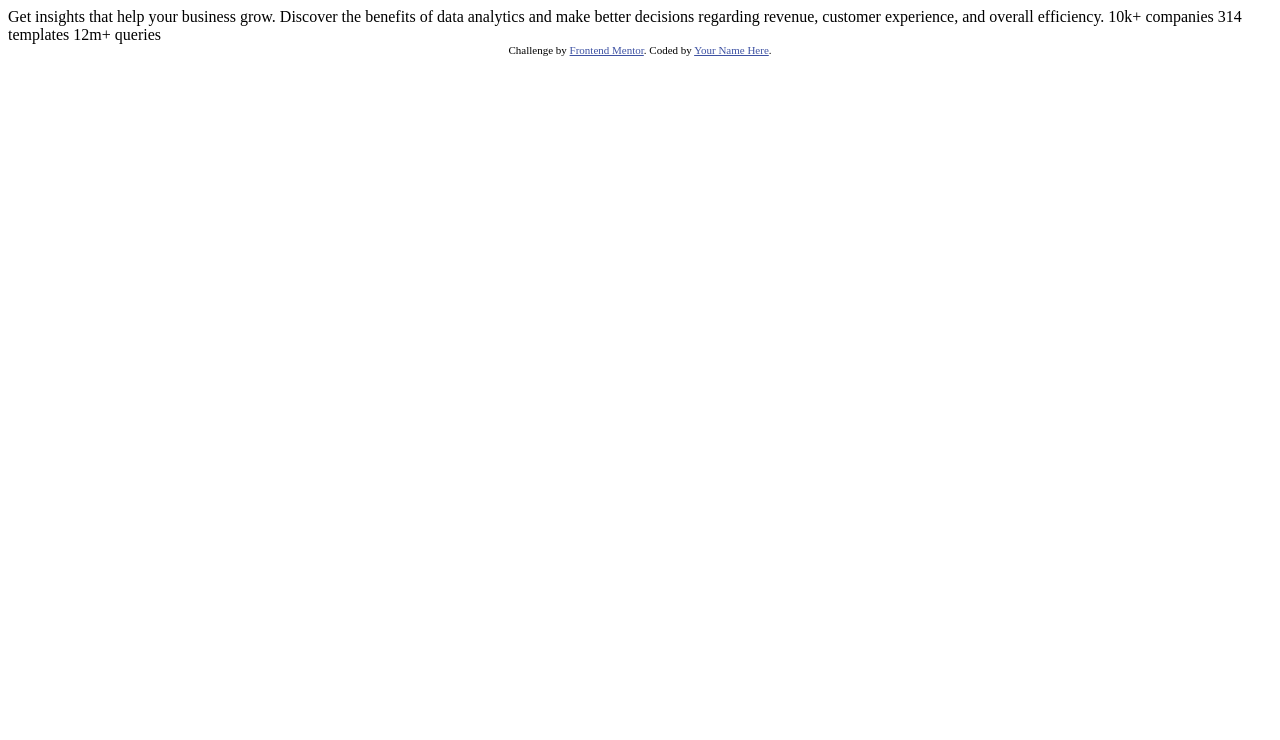
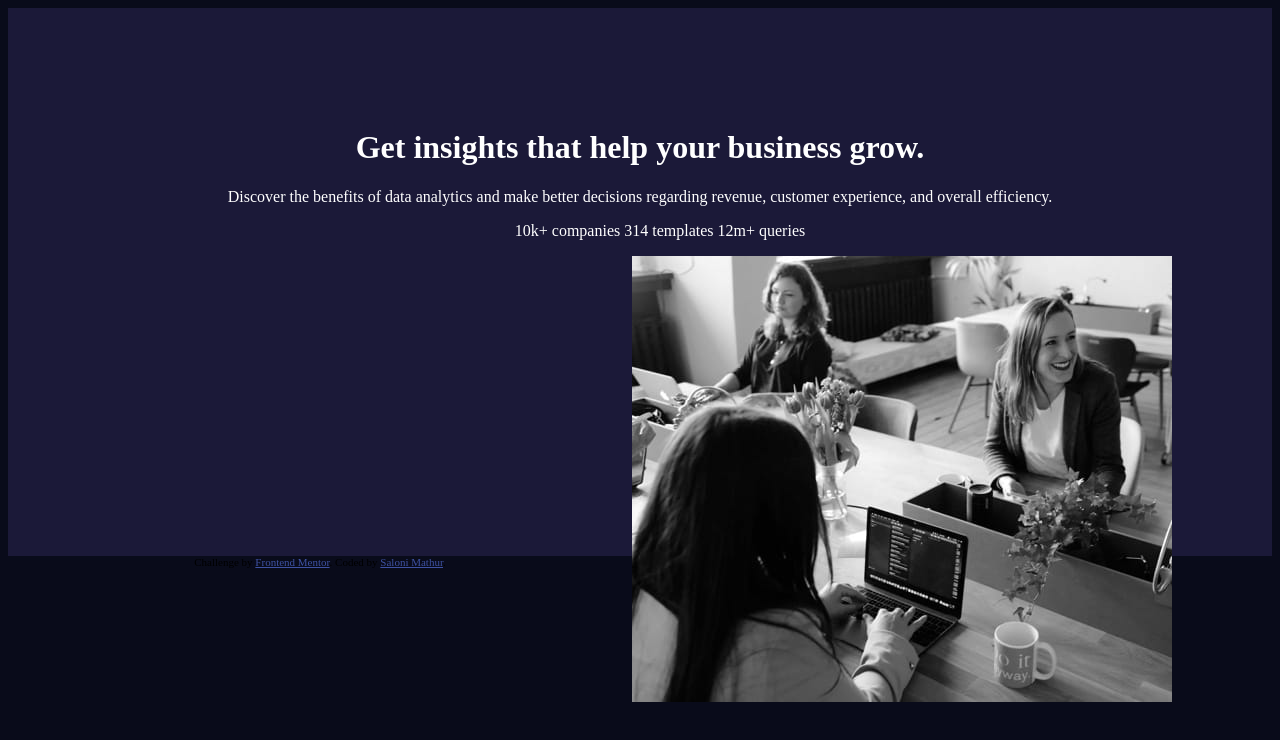
Before and after one commit to saloni23j/stats-preview-card-component-main, a plain HTML site: page stats-preview-card-component-main/index.html in a window 1280 px wide. Drawn offline with Linux system fonts and the light colour scheme.

Commit message:
added basic html css

```diff
--- a/stats-preview-card-component-main/index.html
+++ b/stats-preview-card-component-main/index.html
@@ -1,33 +1,64 @@
 <!DOCTYPE html>
 <html lang="en">
+
 <head>
   <meta charset="UTF-8">
-  <meta name="viewport" content="width=device-width, initial-scale=1.0"> <!-- displays site properly based on user's device -->
+  <meta name="viewport" content="width=device-width, initial-scale=1.0">
+  <!-- displays site properly based on user's device -->
 
   <link rel="icon" type="image/png" sizes="32x32" href="./images/favicon-32x32.png">
+  <link rel="stylesheet" href="styles.css">
 
   <title>Frontend Mentor | Stats preview card component</title>
 
   <!-- Feel free to remove these styles or customise in your own stylesheet 👍 -->
-  <style>
-    .attribution { font-size: 11px; text-align: center; }
-    .attribution a { color: hsl(228, 45%, 44%); }
-  </style>
+  <!-- <style>
+    .attribution {
+      font-size: 11px;
+      text-align: center;
+    }
+
+    .attribution a {
+      color: hsl(228, 45%, 44%);
+    }
+  </style> -->
 </head>
+
 <body>
+  <div align = "center" class="container center-div">
+    <div class="row">
+      <div class="col-sm">
+        <h1>Get insights that help your business grow.</h1>
+    <p>Discover the benefits of data analytics and make better decisions regarding revenue, customer
+      experience, and overall efficiency.
+    </p>
+    <ul>
+      <li>
+        10k+ companies
+      </li>
+      <li>
+        314 templates
+      </li>
+      <li>
+        12m+ queries
+      </li>
+    </ul>
+      </div>
+      <div class="col-sm">
+        <img src = "images/image-header-desktop.jpg">
+      </div>
+    </div>
+  </div>
+  <div align="center" class="center-div">
 
-  Get insights that help your business grow.
 
-  Discover the benefits of data analytics and make better decisions regarding revenue, customer
-  experience, and overall efficiency.
 
-  10k+ companies
-  314 templates
-  12m+ queries
+  </div>
 
   <div class="attribution">
     Challenge by <a href="https://www.frontendmentor.io?ref=challenge" target="_blank">Frontend Mentor</a>.
-    Coded by <a href="#">Your Name Here</a>.
+    Coded by <a href="#">Saloni Mathur</a>.
   </div>
 </body>
+
 </html>
--- /dev/null
+++ b/stats-preview-card-component-main/styles.css
@@ -0,0 +1,29 @@
+:root{
+    --main-background :  hsl(233, 47%, 7%);
+    --card-background :  hsl(244, 38%, 16%);
+    --soft-violet :  hsl(277, 64%, 61%);
+}
+
+body{
+    background-color: var(--main-background);
+}
+.attribution {
+    font-size: 11px;
+    text-align: center;
+  }
+
+  .attribution a {
+    color: hsl(228, 45%, 44%);
+  }
+  .center-div{
+      color: white;
+      padding: 100px 100px;
+      background-color: var(--card-background);
+  }
+  li{
+      list-style: none;
+      display: inline;
+  }
+  img{
+      float: right;
+  }
```
